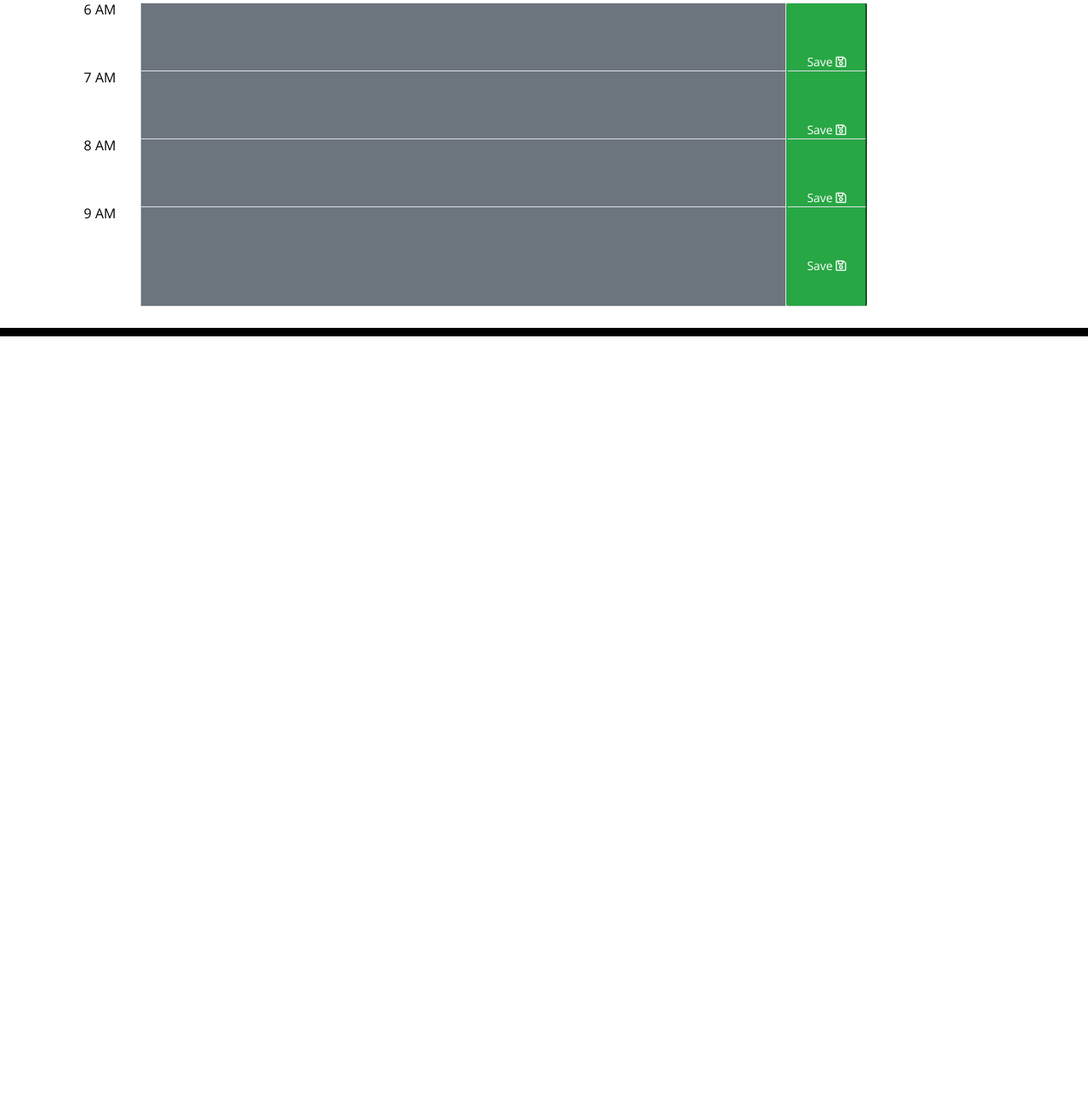
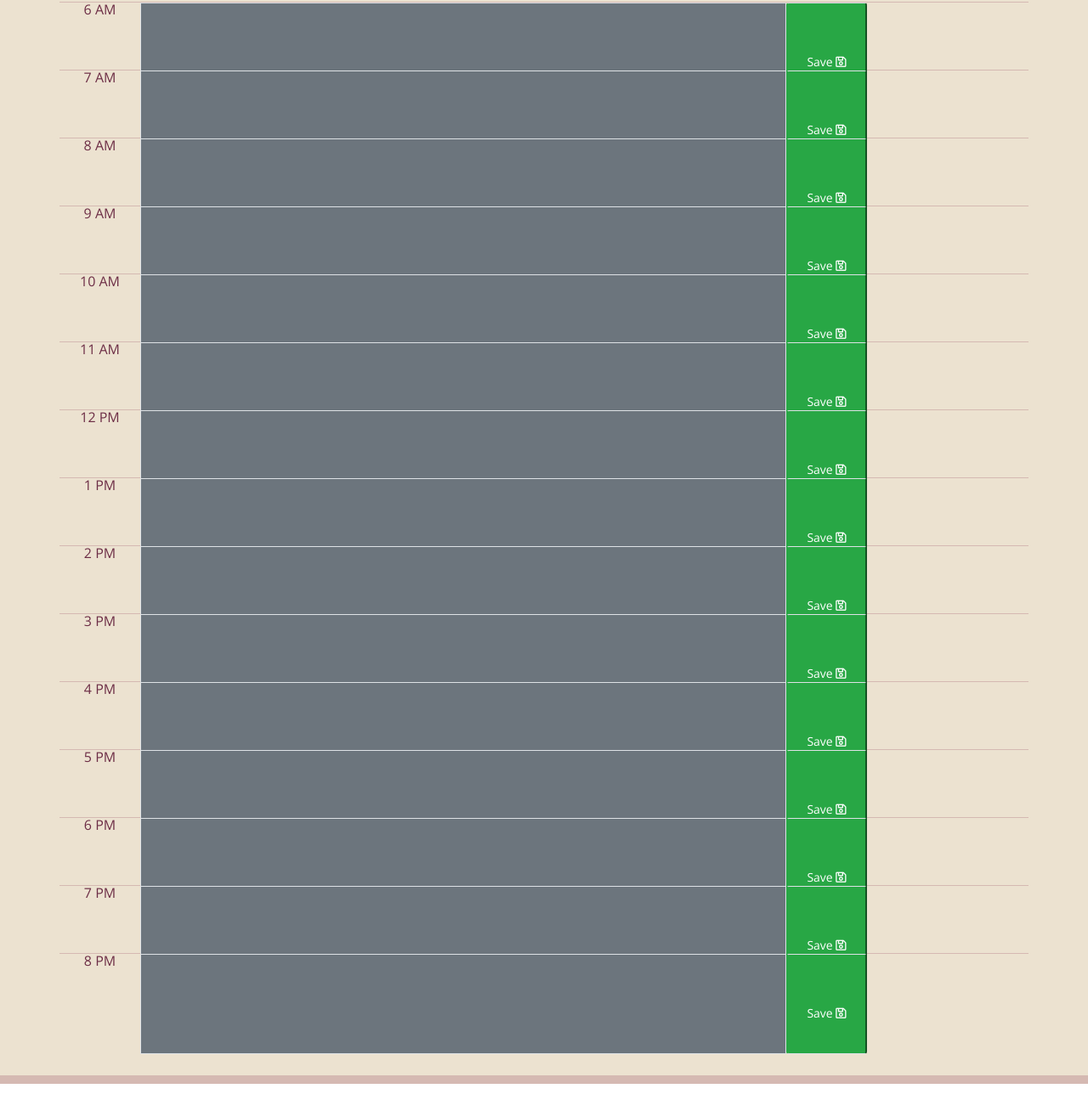
Before and after one commit to BriMoreno/work-planner, a plain HTML site: page index.html in a window 1280 px wide. Shown: the part 466-1774 px from the top of the page at 85% size. Before the commit the page ends 894 px from the top, so only its background shows below. Drawn offline with nearby package versions, Linux system fonts and the light colour scheme.

Commit message:
added the rest of the hours and new varibles for css

```diff
--- a/index.html
+++ b/index.html
@@ -64,6 +64,94 @@
           Save <i class="far fa-save" aria-hidden="true"></i>
           </button>
         </div>
+        <div class="row row-cols-3">
+
+          <div class="col-1">10 AM</div>
+          <input type="text" class="bg-secondary col-8 border note text-dark" value="" data-time="10AM">
+          <button class="btn-sm btn-success col-1 border-top border-bottom p-3 save">
+          Save <i class="far fa-save" aria-hidden="true"></i>
+          </button>
+        </div>
+        <div class="row row-cols-3">
+
+          <div class="col-1">11 AM</div>
+          <input type="text" class="bg-secondary col-8 border note text-dark" value="" data-time="11AM">
+          <button class="btn-sm btn-success col-1 border-top border-bottom p-3 save">
+          Save <i class="far fa-save" aria-hidden="true"></i>
+          </button>
+        </div>
+        <div class="row row-cols-3">
+
+          <div class="col-1">12 PM</div>
+          <input type="text" class="bg-secondary col-8 border note text-dark" value="" data-time="12PM">
+          <button class="btn-sm btn-success col-1 border-top border-bottom p-3 save">
+          Save <i class="far fa-save" aria-hidden="true"></i>
+          </button>
+        </div>
+        <div class="row row-cols-3">
+
+          <div class="col-1">1 PM</div>
+          <input type="text" class="bg-secondary col-8 border note text-dark" value="" data-time="1PM">
+          <button class="btn-sm btn-success col-1 border-top border-bottom p-3 save">
+          Save <i class="far fa-save" aria-hidden="true"></i>
+          </button>
+        </div>
+        <div class="row row-cols-3">
+
+          <div class="col-1">2 PM</div>
+          <input type="text" class="bg-secondary col-8 border note text-dark" value="" data-time="2PM">
+          <button class="btn-sm btn-success col-1 border-top border-bottom p-3 save">
+          Save <i class="far fa-save" aria-hidden="true"></i>
+          </button>
+        </div>
+        <div class="row row-cols-3">
+
+          <div class="col-1">3 PM</div>
+          <input type="text" class="bg-secondary col-8 border note text-dark" value="" data-time="3PM">
+          <button class="btn-sm btn-success col-1 border-top border-bottom p-3 save">
+          Save <i class="far fa-save" aria-hidden="true"></i>
+          </button>
+        </div>
+        <div class="row row-cols-3">
+
+          <div class="col-1">4 PM</div>
+          <input type="text" class="bg-secondary col-8 border note text-dark" value="" data-time="4PM">
+          <button class="btn-sm btn-success col-1 border-top border-bottom p-3 save">
+          Save <i class="far fa-save" aria-hidden="true"></i>
+          </button>
+        </div>
+        <div class="row row-cols-3">
+
+          <div class="col-1">5 PM</div>
+          <input type="text" class="bg-secondary col-8 border note text-dark" value="" data-time="5PM">
+          <button class="btn-sm btn-success col-1 border-top border-bottom p-3 save">
+          Save <i class="far fa-save" aria-hidden="true"></i>
+          </button>
+        </div>
+        <div class="row row-cols-3">
+
+          <div class="col-1">6 PM</div>
+          <input type="text" class="bg-secondary col-8 border note text-dark" value="" data-time="6PM">
+          <button class="btn-sm btn-success col-1 border-top border-bottom p-3 save">
+          Save <i class="far fa-save" aria-hidden="true"></i>
+          </button>
+        </div>
+        <div class="row row-cols-3">
+
+          <div class="col-1">7 PM</div>
+          <input type="text" class="bg-secondary col-8 border note text-dark" value="" data-time="7PM">
+          <button class="btn-sm btn-success col-1 border-top border-bottom p-3 save">
+          Save <i class="far fa-save" aria-hidden="true"></i>
+          </button>
+        </div>
+        <div class="row row-cols-3">
+
+          <div class="col-1">8 PM</div>
+          <input type="text" class="bg-secondary col-8 border note text-dark" value="" data-time="8PM">
+          <button class="btn-sm btn-success col-1 border-top border-bottom p-3 save">
+          Save <i class="far fa-save" aria-hidden="true"></i>
+          </button>
+        </div>
       </div>
     </div>
 
--- a/style.css
+++ b/style.css
@@ -1,3 +1,10 @@
+:root {
+  --bgColor: #ECE2D0;
+  --textColor: #6D2E46;
+  --borderColor: #D5B9B2;
+  --pastColor: #A26769;
+  --presentColor: #CEBEBE;
+}
 body {
     font-family: 'Open Sans', sans-serif;
     font-size: 16px;
@@ -5,20 +12,20 @@ body {
   }
 
   textarea{
-    background: transparent;
+    background: var(--bgColor);
     border: none;
     resize: none;
-    color: #000000;
+    color: var(--textColor);
     border-left: 1px solid black;
     padding: 10px;
   }
 
   .jumbotron {
     text-align: center;
-    background-color: transparent;
-    color: black;
+    background-color: var(--bgColor);;
+    color: var(--textColor);
     border-radius: 0;
-    border-bottom: 10px solid black;
+    border-bottom: 10px solid var(--borderColor);
   }
 
   .description{
@@ -33,17 +40,17 @@ body {
   .row {
     white-space: pre-wrap;
     height: 80px;
-    border-top: 1px solid white;;
+    border-top: 1px solid var(--borderColor);
   }
 
   .hour {
-    background-color: #ffffff;
+    background-color: var(--bgColor);;
     color: #000000;
-    border-top: 1px dashed #000000;
+    border-top: 1px dashed var(--borderColor);
   }
 
   .past {
-    background-color: #d3d3d3;
+    background-color: var(--bgColor);
     color: white;
   }
 
@@ -58,10 +65,10 @@ body {
   }
 
   .saveBtn {
-    border-left: 1px solid black;
+    border-left: 1px solid var(--borderColor);
     border-top-right-radius: 15px;
     border-bottom-right-radius: 15px;
-    background-color: #06AED5;
+    background-color: var(--bgColor);;
     color: white;
   }
 
```
